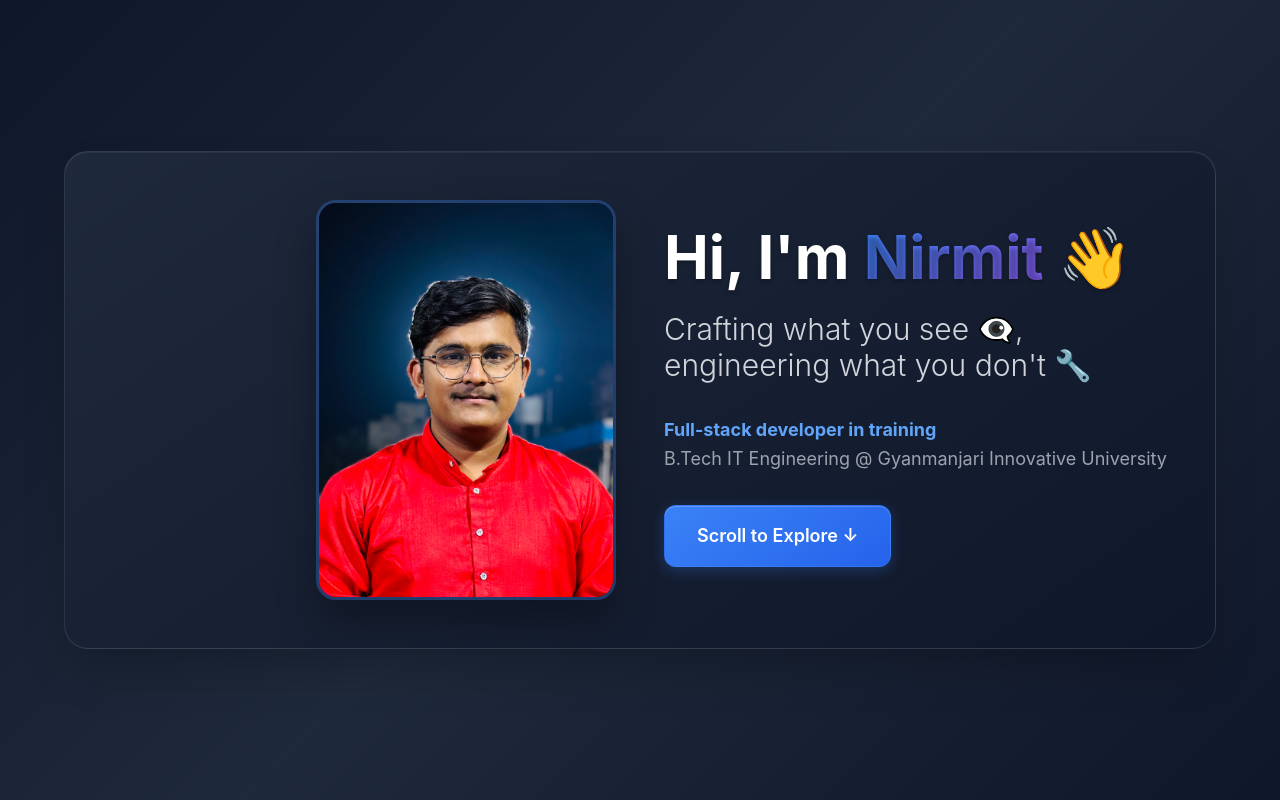
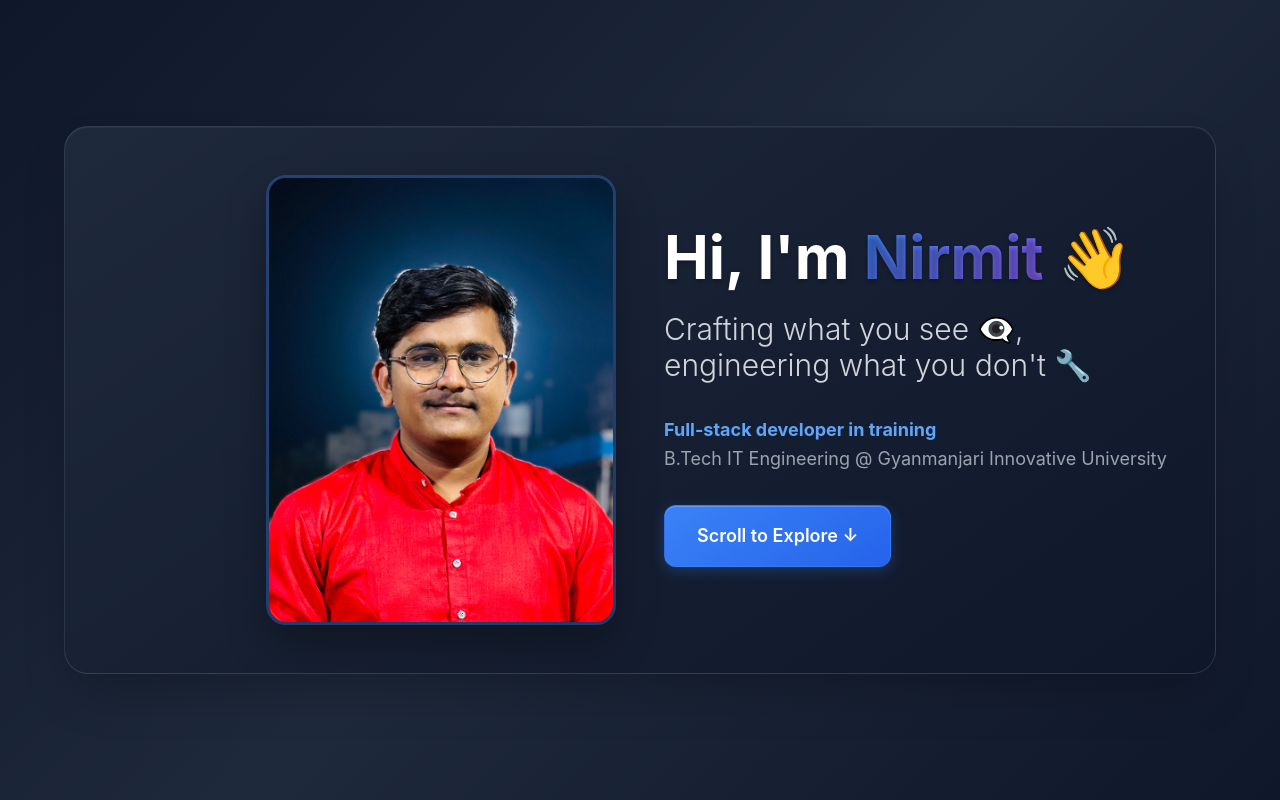
Before and after one commit to DaveNirmit/Portfolio, a plain HTML site: page index.html in a window 1280 px wide. Shown: the top 800 px of the page. Drawn offline with nearby package versions, Linux system fonts and the light colour scheme.

Commit message:
Update index.html

```diff
--- a/index.html
+++ b/index.html
@@ -46,8 +46,8 @@
 
       /* Profile Image */
       .profile-image {
-        width: 300px;
-        height: 400px;
+        width: 350px;
+        height: 450px;
         object-fit: cover;
         object-position: center top;
         border-radius: 20px;
```
